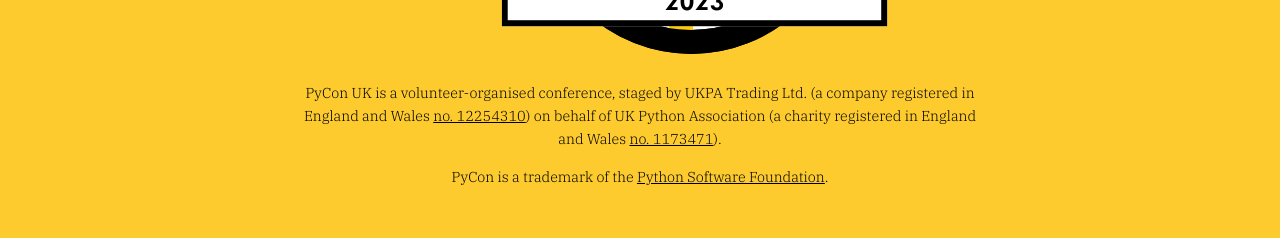
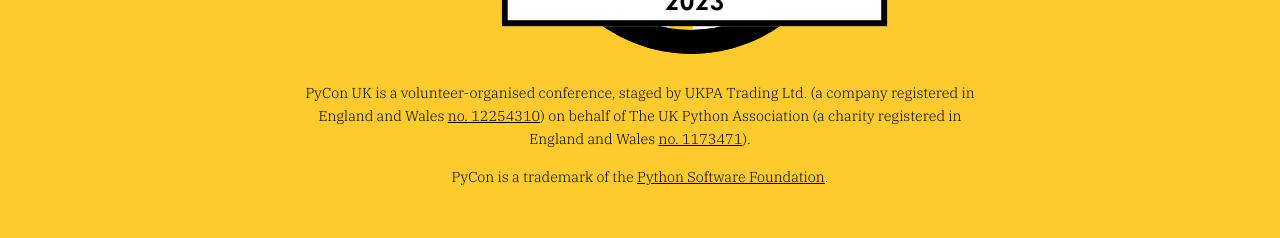
Before and after one commit to gma/2025.pyconuk.org, a Jekyll site: the page built from src/index.md, in a window 1280 px wide. Shown: the part 856-1094 px from the top of the page. Built offline with Jekyll 4.4.1, drawn with Linux system fonts in a browser that asks for light colours; our own code applies the rules of GitHub Pages for plain Markdown files.

Commit message:
Add missing word in ukpa setting

```diff
--- a/_config.yml
+++ b/_config.yml
@@ -39,7 +39,7 @@ con_location: Cardiff City Hall
 con_director: Ann Barr
 
 con_company: UKPA Trading Ltd. (a company registered in England and Wales <a href="https://beta.companieshouse.gov.uk/company/12254310">no.&nbsp;12254310</a>)
-ukpa: UK&nbsp;Python Association (a charity registered in England and Wales <a href="http://apps.charitycommission.gov.uk/Showcharity/RegisterOfCharities/CharityWithoutPartB.aspx?RegisteredCharityNumber=1173471&SubsidiaryNumber=0">no.&nbsp;1173471</a>)
+ukpa: The UK&nbsp;Python Association (a charity registered in England and Wales <a href="http://apps.charitycommission.gov.uk/Showcharity/RegisterOfCharities/CharityWithoutPartB.aspx?RegisteredCharityNumber=1173471&SubsidiaryNumber=0">no.&nbsp;1173471</a>)
 
 baseurl: "" # the subpath of your site, e.g. /blog
 url: "https://2023.pyconuk.org" # the base hostname & protocol for your site, e.g. http://example.com
```
